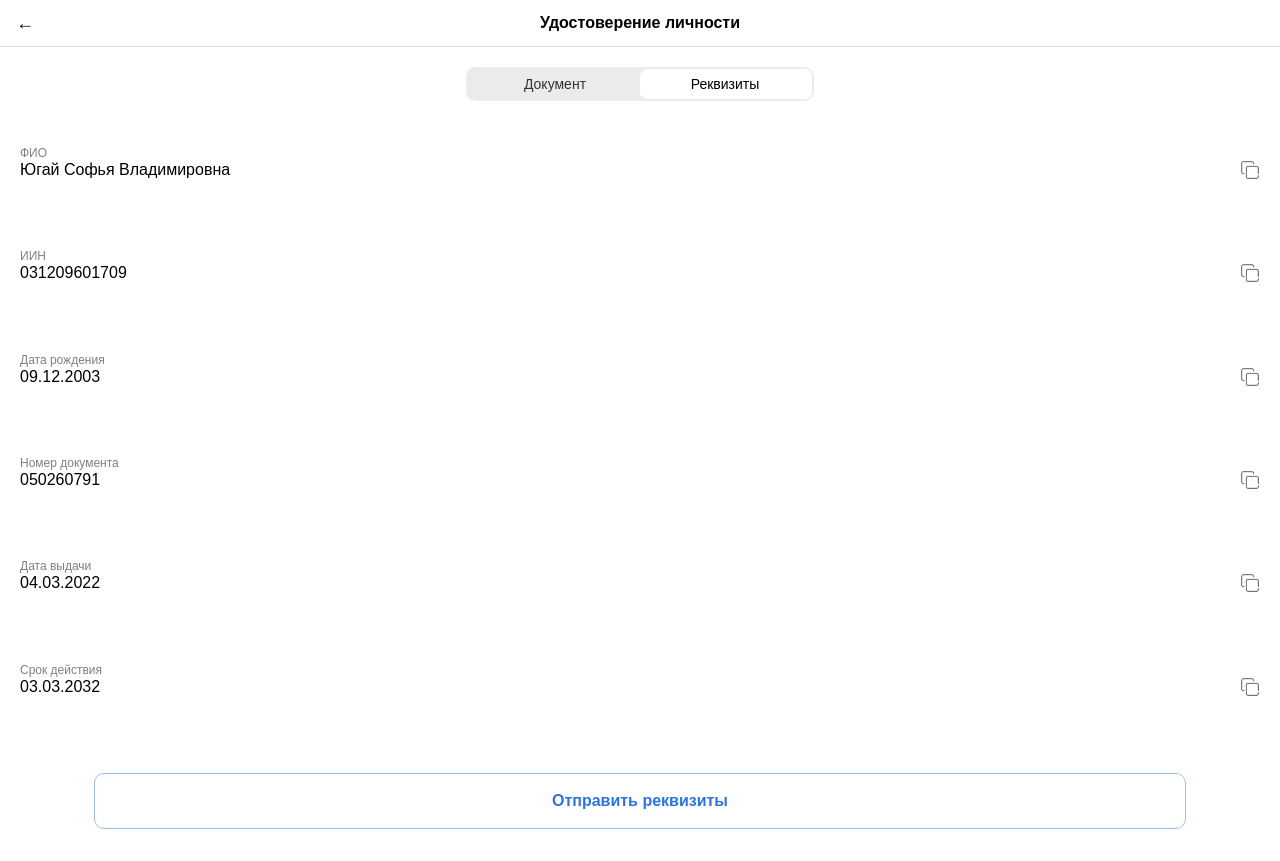
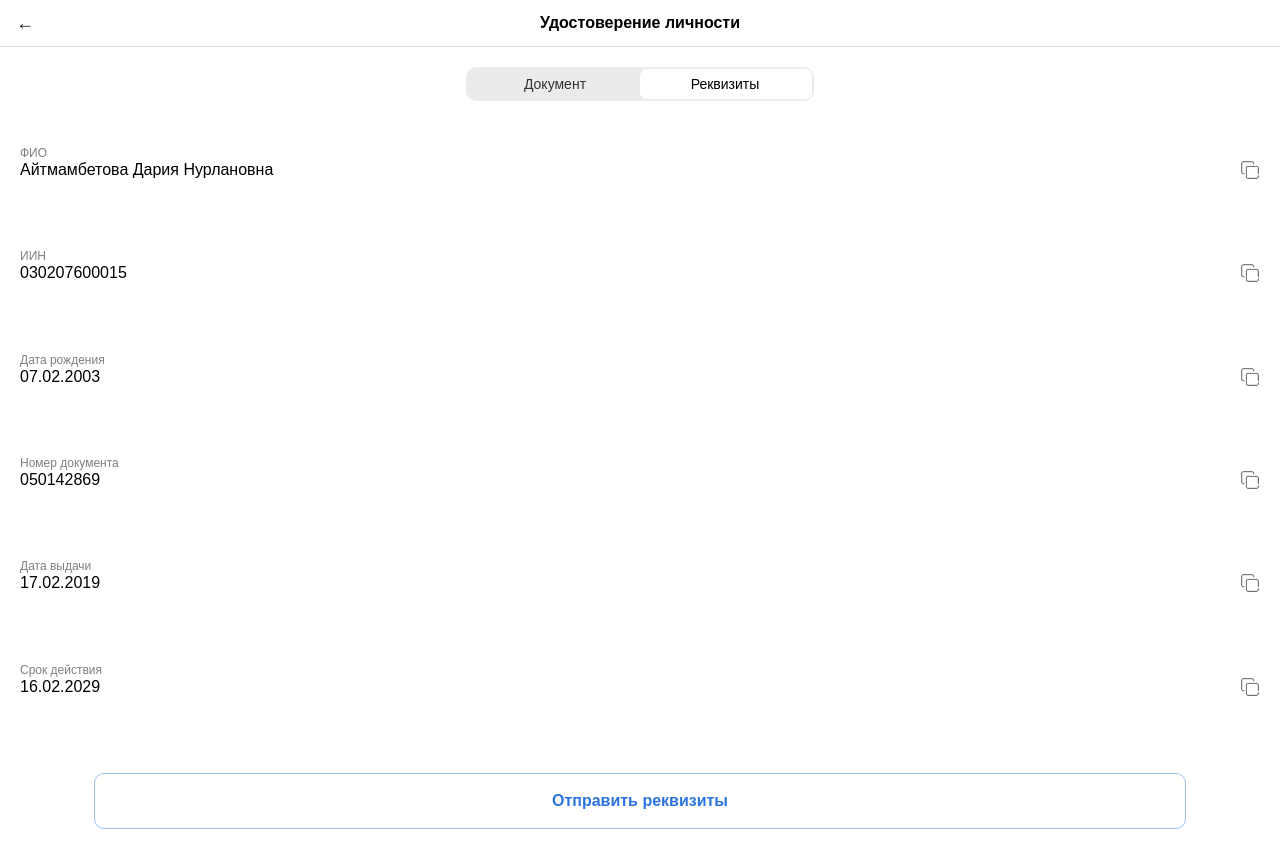
Before and after one commit to suunmiu/kaspi_dariya, a plain HTML site: page index.html in a window 1280 px wide. Both pictures are taken after a click on the element "Реквизиты". Drawn offline with Linux system fonts and the light colour scheme.

Commit message:
Update index.html

```diff
--- a/index.html
+++ b/index.html
@@ -278,7 +278,7 @@
     <div class="info-item">
       <div class="info-label">ФИО</div>
       <div class="info-value">
-        Югай Софья Владимировна
+        Айтмамбетова Дария Нурлановна
         <img src="copy-icon.png" class="copy-icon" />
       </div>
     </div>
@@ -286,7 +286,7 @@
     <div class="info-item">
       <div class="info-label">ИИН</div>
       <div class="info-value">
-        031209601709
+        030207600015
         <img src="copy-icon.png" class="copy-icon" />
       </div>
     </div>
@@ -294,7 +294,7 @@
     <div class="info-item">
       <div class="info-label">Дата рождения</div>
       <div class="info-value">
-        09.12.2003
+        07.02.2003
         <img src="copy-icon.png" class="copy-icon" />
       </div>
     </div>
@@ -302,7 +302,7 @@
     <div class="info-item">
       <div class="info-label">Номер документа</div>
       <div class="info-value">
-        050260791
+        050142869
         <img src="copy-icon.png" class="copy-icon" />
       </div>
     </div>
@@ -310,7 +310,7 @@
     <div class="info-item">
       <div class="info-label">Дата выдачи</div>
       <div class="info-value">
-        04.03.2022
+        17.02.2019
         <img src="copy-icon.png" class="copy-icon" />
       </div>
     </div>
@@ -318,7 +318,7 @@
     <div class="info-item">
       <div class="info-label">Срок действия</div>
       <div class="info-value">
-        03.03.2032
+        16.02.2029
         <img src="copy-icon.png" class="copy-icon" />
       </div>
     </div>
```
